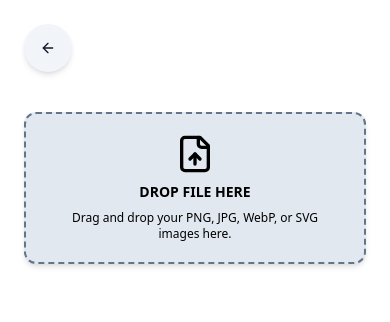
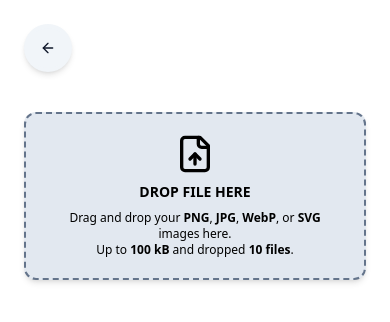
Before and after one commit to madjiebimaa/vinilex, a React (Vite) app: page /images in a window 390 px wide. Shown: the top 322 px of the page. Built offline with nearby package versions, Linux system fonts and the light colour scheme; what colorthief would draw is missing.

Commit message:
feat: add optimization on closest color areas component to re-render only when the color hex code has changed and add show all list images toggle

```diff
--- a/src/components/ClosestColorAreas.tsx
+++ b/src/components/ClosestColorAreas.tsx
@@ -1,8 +1,9 @@
 import { NavLink } from 'react-router-dom';
 
-import { Color } from '@/lib/types';
+import { Bubbles, Color } from '@/lib/types';
 import { cn, generateGrid, getTopNClosestColors } from '@/lib/utils';
 import { useColors } from '@/store/color';
+import { useEffect, useState } from 'react';
 
 interface ClosestColorAreasProps {
   color: Color;
@@ -13,14 +14,17 @@ export default function ClosestColorAreas({
   color,
   className,
 }: ClosestColorAreasProps) {
+  const [bubbles, setBubbles] = useState<Bubbles | null>(null);
   const colors = useColors();
 
+  useEffect(() => {
     const numberOfBubbles = 20;
     const bubbleSizes = [4, 3, 2, ...Array(numberOfBubbles - 3).fill(1)];
     const closestColors = getTopNClosestColors(color, colors, numberOfBubbles);
 
     const grid = generateGrid(10, bubbleSizes, numberOfBubbles);
-  const bubbles = grid
+    setBubbles(
+      grid
         .sort((a, b) => {
           const sizeA = a.gridRowEnd - a.gridRowStart;
           const sizeB = b.gridRowEnd - b.gridRowStart;
@@ -29,7 +33,10 @@ export default function ClosestColorAreas({
         .map((item, index) => ({
           item,
           ...closestColors[index],
-    }));
+        }))
+    );
+    // eslint-disable-next-line react-hooks/exhaustive-deps
+  }, [color.hexCode]);
 
   return (
     <section
@@ -38,7 +45,8 @@ export default function ClosestColorAreas({
         className
       )}
     >
-      {bubbles.map((bubble) => (
+      {bubbles !== null
+        ? bubbles.map((bubble) => (
             <NavLink
               key={bubble.id}
               to={`/colors/${bubble.id}`}
@@ -48,7 +56,8 @@ export default function ClosestColorAreas({
               }}
               className="w-full h-full rounded-full shadow-md transition-transform duration-100 ease-in hover:scale-110 hover:transition-transform hover:duration-300 hover:ease-out"
             />
-      ))}
+          ))
+        : null}
     </section>
   );
 }
--- a/src/components/ColorFilters.tsx
+++ b/src/components/ColorFilters.tsx
@@ -5,6 +5,7 @@ import { Button } from './ui/button';
 import { Input } from './ui/input';
 
 import { useColorActions, useColorFilters } from '@/store/color';
+import BubbleContainer from './BubbleContainer';
 
 export default function ColorFilters() {
   const colorFilters = useColorFilters();
@@ -33,8 +34,8 @@ export default function ColorFilters() {
   };
 
   return (
-    <form className="flex flex-col justify-center items-center gap-2 w-full mx-auto mt-4">
-      <div className="relative w-full p-1 rounded-full shadow-md bg-slate-100">
+    <section className="flex flex-col justify-center items-center gap-2 w-full mx-auto mt-4">
+      <BubbleContainer className="relative w-full">
         <Search className="absolute left-4 top-4 h-4 w-4 text-slate-500" />
         <Input
           type="text"
@@ -43,11 +44,10 @@ export default function ColorFilters() {
           placeholder="Search"
           className="pl-10 rounded-full border-none text-black"
         />
-      </div>
+      </BubbleContainer>
       <div className="flex items-center md:justify-between gap-2 sm w-full">
-        <div className="flex justify-center items-center w-fit p-1 rounded-full shadow-md bg-slate-100">
+        <BubbleContainer>
           <Button
-            type="button"
             variant="secondary"
             size="icon"
             className="rounded-full hover:brightness-90 transition-all duration-300"
@@ -61,9 +61,9 @@ export default function ColorFilters() {
               } transition-colors duration-300`}
             />
           </Button>
-        </div>
+        </BubbleContainer>
         <ColorSorters />
       </div>
-    </form>
+    </section>
   );
 }
--- a/src/components/ColorSorters.tsx
+++ b/src/components/ColorSorters.tsx
@@ -10,6 +10,7 @@ import { Button } from './ui/button';
 
 import { ColorFilter } from '@/lib/types';
 import { useColorActions, useColorFilters } from '@/store/color';
+import BubbleContainer from './BubbleContainer';
 
 export default function ColorSorters() {
   const colorFilters = useColorFilters();
@@ -63,11 +64,10 @@ export default function ColorSorters() {
   ];
 
   return (
-    <div className="flex justify-center items-center gap-1 p-1 rounded-full shadow-md bg-slate-100">
+    <BubbleContainer className="gap-1">
       {sorters.map(({ label, Icon, onClick }, index) => (
         <Button
           key={label}
-          type="button"
           variant="secondary"
           size="icon"
           className={`rounded-full hover:brightness-90 transition-all duration-300 ${
@@ -80,6 +80,6 @@ export default function ColorSorters() {
           <Icon className={`shrink-0 h-4 w-4`} />
         </Button>
       ))}
-    </div>
+    </BubbleContainer>
   );
 }
--- a/src/components/DropZone.tsx
+++ b/src/components/DropZone.tsx
@@ -38,6 +38,8 @@ const DropZone = React.forwardRef<HTMLDivElement, DropZoneProps>(
     const { getRootProps, getInputProps, isDragAccept, isDragReject } =
       useDropzone({
         onDrop,
+        maxSize: 100 * 1000, // 100 kB
+        maxFiles: 10,
         accept: {
           'image/*': ['.png', '.jpg', '.webp', '.svg'],
         },
@@ -48,7 +50,7 @@ const DropZone = React.forwardRef<HTMLDivElement, DropZoneProps>(
         {...getRootProps({
           ref,
           className: cn(
-            'grid place-content-center max-w-[400px] py-5 md:py-10 px-10 md:px-20 rounded-xl shadow-md bg-slate-200 text-black border-2 border-dashed border-slate-500 cursor-pointer hover:brightness-90 transition-all duration-300',
+            'grid place-content-center max-w-[400px] py-5 md:py-10 px-8 md:px-20 rounded-xl shadow-md bg-slate-200 text-black border-2 border-dashed border-slate-500 cursor-pointer hover:brightness-90 transition-all duration-300',
             isDragAccept && 'bg-green-400',
             isDragReject && 'bg-red-400',
             className
@@ -62,9 +64,18 @@ const DropZone = React.forwardRef<HTMLDivElement, DropZoneProps>(
           <p className="font-sans font-bold text-sm md:text-lg text-center uppercase">
             drop file here
           </p>
-          <p className="font-sans text-xs md:text-sm text-center">
-            Drag and drop your PNG, JPG, WebP, or SVG images here.
-          </p>
+          <div className="font-sans text-xs md:text-sm text-center">
+            <p>
+              Drag and drop your <span className="font-semibold">PNG</span>,{' '}
+              <span className="font-semibold">JPG</span>,{' '}
+              <span className="font-semibold">WebP</span>, or{' '}
+              <span className="font-semibold">SVG</span> images here.
+            </p>
+            <p>
+              Up to <span className="font-semibold">100 kB</span> and dropped{' '}
+              <span className="font-semibold">10 files</span>.
+            </p>
+          </div>
         </div>
       </div>
     );
--- a/src/components/ImageCardList.tsx
+++ b/src/components/ImageCardList.tsx
@@ -1,15 +1,32 @@
+import { useState } from 'react';
+
 import ImageCard from './ImageCard';
 
 import { useImages } from '@/store/image';
 
 export default function ImageCardList() {
+  const [isShowAllImages, setIsShowAllImages] = useState(false);
   const images = useImages();
 
   return (
     <section className="flex flex-wrap justify-center items-center gap-4">
-      {images !== null && images.length >= 1
-        ? images.map((image) => <ImageCard key={image.id} image={image} />)
-        : null}
+      {images !== null && images.length >= 1 ? (
+        <>
+          {images.slice(0, isShowAllImages ? images.length : 3).map((image) => (
+            <ImageCard key={image.id} image={image} />
+          ))}
+          {images.length > 3 ? (
+            <div
+              className="grid place-content-center h-40 md:w-40 w-32 bg-slate-100 text-black rounded-xl shadow-md cursor-pointer hover:brightness-90 transition-all duration-300"
+              onClick={() => setIsShowAllImages((prevState) => !prevState)}
+            >
+              <p className="flex items-center justify-center gap-2 font-sans font-semibold text-xl">
+                {isShowAllImages ? 'Show Less' : `+ ${images.length - 3}`}
+              </p>
+            </div>
+          ) : null}
+        </>
+      ) : null}
     </section>
   );
 }
--- a/src/components/PaletteList.tsx
+++ b/src/components/PaletteList.tsx
@@ -8,10 +8,16 @@ export default function PaletteList() {
 
   return (
     <div className="flex-1 flex flex-col">
-      <section className="grid grid-cols-[repeat(auto-fit,_minmax(130px,_1fr))] gap-4 py-6 px-4">
-        {colors.map((color) => (
-          <Palette key={color.id} color={color} />
-        ))}
+      <section className="flex-1 grid grid-cols-[repeat(auto-fit,_minmax(130px,_1fr))] gap-4 py-6 px-4">
+        {colors.length >= 1 ? (
+          colors.map((color) => <Palette key={color.id} color={color} />)
+        ) : (
+          <div className="grid place-content-center px-8">
+            <p className="font-sans text-lg text-center">
+              No favorite colors yet! Start adding color you love.
+            </p>
+          </div>
+        )}
       </section>
       <Footer />
     </div>
--- a/src/routes/color.tsx
+++ b/src/routes/color.tsx
@@ -21,7 +21,7 @@ export default function Color() {
   const bubbleLabelStyles = {
     className: cn(
       buttonVariants({ variant: 'ghost', size: 'sm' }),
-      'h-10 rounded-full bg-white font-sans font-semibold hover:bg-white'
+      'h-10 rounded-full bg-slate-100 font-sans font-semibold hover:bg-slate-100'
     ),
   };
 
--- a/src/store/color.ts
+++ b/src/store/color.ts
@@ -48,7 +48,7 @@ const colorStore = create<ColorState & ColorActions>()(
             if (
               state.selectedColor &&
               state.selectedColor.background.id === color.id &&
-                state.selectedColor.background.hexCode === color.hexCode
+              state.selectedColor.background.hexCode === color.hexCode
             ) {
               return {
                 selectedColor: null,
@@ -123,6 +123,7 @@ const colorStore = create<ColorState & ColorActions>()(
       storage: createJSONStorage(() => localStorage),
       partialize: (state) => ({
         favoriteColors: state.favoriteColors,
+        selectedColor: state.selectedColor,
       }),
     }
   )
```
Also changed, not shown: src/lib/types.ts (+11 -0 lines). Lines whose indentation alone changed are shown as unchanged.
